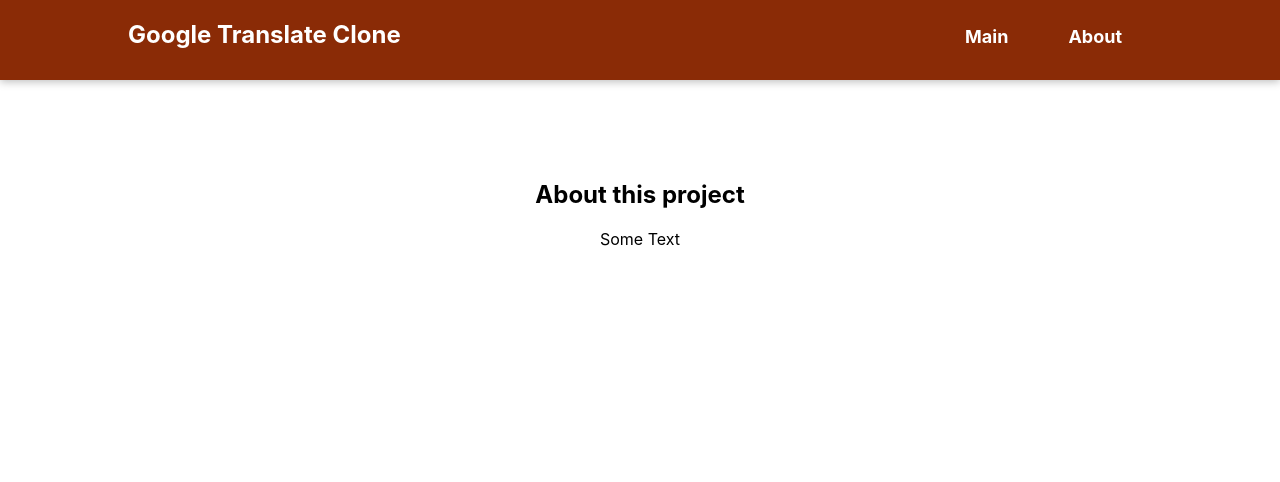
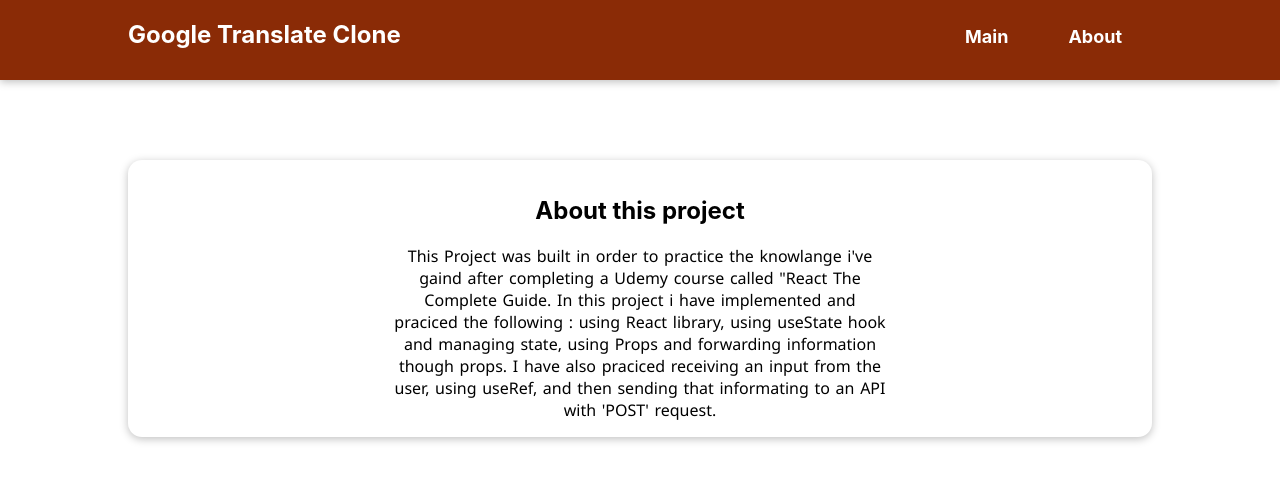
Before and after one commit to danmachlenkin/googleTranslate-clone, a React (Create React App) app: page /about in a window 1280 px wide. Shown: the top 482 px of the page. Built offline with nearby package versions, Linux system fonts and the light colour scheme.

Commit message:
adding style and content to the About page

```diff
--- /dev/null
+++ b/src/Components/UI/UX/Card.js
@@ -0,0 +1,11 @@
+import React from "react";
+
+import classes from './Card.module.css';
+
+const Card = (props)=> {
+    return <div className={classes.card}>
+        {props.children}
+    </div>
+}
+
+export default Card;
--- /dev/null
+++ b/src/Components/UI/UX/Card.module.css
@@ -0,0 +1,6 @@
+.card {
+    padding: 1rem;
+    box-shadow: 0 2px 8px rgba(0, 0, 0, 0.25);
+    border-radius: 14px;
+    background-color: white;
+  }
--- a/src/Components/pages/About.js
+++ b/src/Components/pages/About.js
@@ -1,11 +1,26 @@
 import React from "react";
-import classes from './About.module.css';
 
-const About = ()=> {
-    return <div className={classes.container}>
+import Card from "../UI/UX/Card";
+
+import classes from "./About.module.css";
+
+const About = () => {
+  return (
+    <div className={classes.container}>
+      <Card>
         <h2>About this project</h2>
-        <div>Some Text</div>
+        <div className={classes.content}>
+          This Project was built in order to practice the knowlange i've gaind
+          after completing a Udemy course called "React The Complete Guide. In
+          this project i have implemented and praciced the following : using
+          React library, using useState hook and managing state, using Props and
+          forwarding information though props. I have also praciced receiving an
+          input from the user, using useRef, and then sending that informating
+          to an API with 'POST' request.
+        </div>
+      </Card>
     </div>
-}
+  );
+};
 
 export default About;
--- a/src/Components/pages/About.module.css
+++ b/src/Components/pages/About.module.css
@@ -1,5 +1,16 @@
 .container{
     justify-content: center;
     align-items: center;
-    width: 100%;
+    width: 80%;
+    margin:  0 auto;
 }
+
+.content{
+    width: 50%;
+    font: bold;
+    font-family: 'Segoe UI', Tahoma, Geneva, Verdana, sans-serif;
+    justify-content: center;
+    align-items: center;
+    word-spacing: 1.5px;
+    margin: auto;
+}
```
